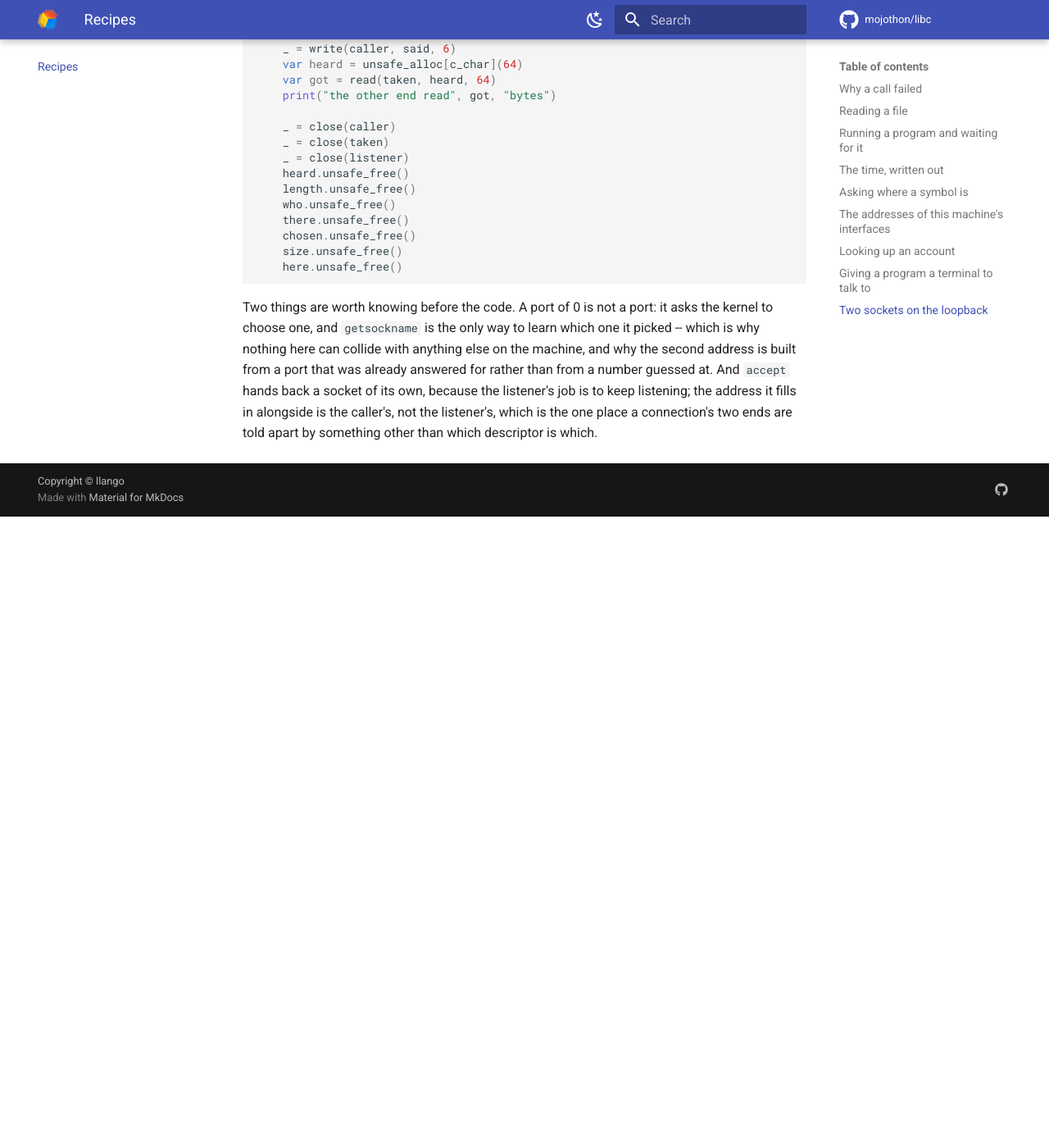
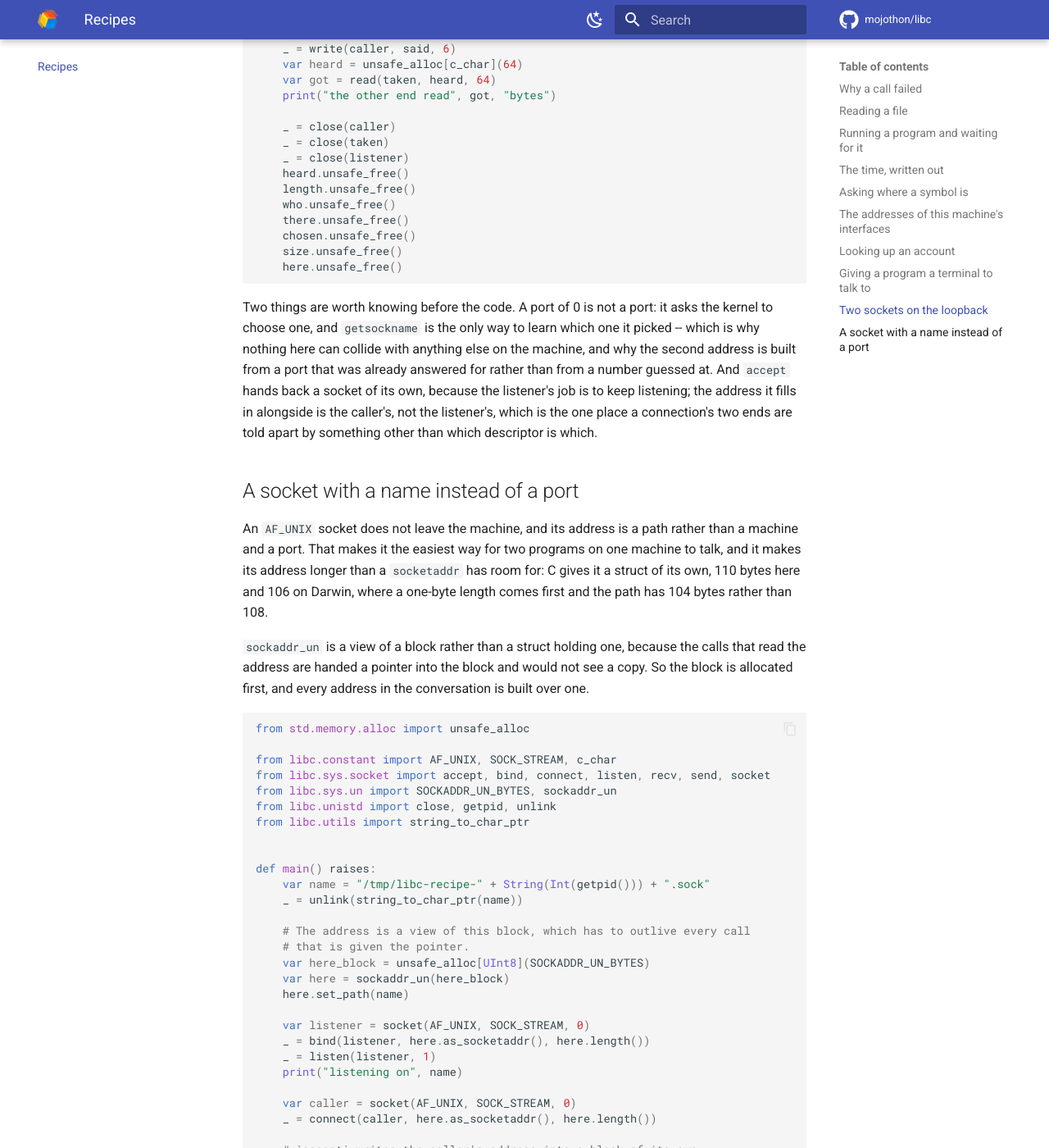
Before and after one commit to mojothon/libc, an MkDocs documentation site: the page built from docs/recipes.md, in a window 1280 px wide and 1400 px high, scrolled down 8090 px. Shown: the whole window at 82% size. Built offline with MkDocs 1.6.1 and Material for MkDocs 9.7.7, drawn with Linux system fonts in a browser that asks for light colours; comment, search, counter and statistics services are not loaded; before the commit the page ends 8720 px from its top, so only the background shows below that; some of the changed text lies outside the part shown.

Commit message:
feat: sys/un.h, an address that is a path
An AF_UNIX address was the one thing this package could not build at all.
socketaddr is sixteen bytes -- a family, a port and four bytes of address
-- and a path is longer than that, so C gives the family a struct of its
own: 110 bytes here, 106 on Darwin, where a one-byte sun_len comes first
and leaves 104 for the path. The path starts at offset 2 on both, because
Darwin's two leading bytes fill the pair glibc spends on a family alone,
the same coincidence sockaddr relies on; C's sizeof and offsetof are
asked about both.

The struct is a view of a caller's block rather than an owner of one. The
calls it is handed to read through a pointer to that block, so a copy
inside would be an address the kernel never sees -- and an owning struct
is not writable in this Mojo: the pointer it hands to bind is a borrow,
which the untracked c_ptr those bindings take does not accept.

Two bugs were found by running it rather than by reading it. A block that
is not zeroed leaves the second byte of glibc's two-byte family holding
whatever was there, and the kernel reads a family of 0x2001 and answers
EINVAL; the struct zeroes the whole block now, and the test asserts that
byte. And the first shape -- an owning struct whose moves did not
transfer the pointer -- freed its bytes on the way into a variable, so
the second bind was handed memory that had already been given back.

The test binds a name, connects to it, takes the connection, and binds the
same name again expecting EADDRINUSE: a struct that wrote the path
somewhere else would bind twice and answer zero twice.

````diff
--- a/docs/recipes.md
+++ b/docs/recipes.md
@@ -434,3 +434,80 @@ And `accept` hands back a socket of its own, because the listener's job
 is to keep listening; the address it fills in alongside is the caller's,
 not the listener's, which is the one place a connection's two ends are
 told apart by something other than which descriptor is which.
+
+## A socket with a name instead of a port
+
+An `AF_UNIX` socket does not leave the machine, and its address is a path
+rather than a machine and a port. That makes it the easiest way for two
+programs on one machine to talk, and it makes its address longer than a
+`socketaddr` has room for: C gives it a struct of its own, 110 bytes here
+and 106 on Darwin, where a one-byte length comes first and the path has
+104 bytes rather than 108.
+
+`sockaddr_un` is a view of a block rather than a struct holding one,
+because the calls that read the address are handed a pointer into the
+block and would not see a copy. So the block is allocated first, and every
+address in the conversation is built over one.
+
+```mojo
+from std.memory.alloc import unsafe_alloc
+
+from libc.constant import AF_UNIX, SOCK_STREAM, c_char
+from libc.sys.socket import accept, bind, connect, listen, recv, send, socket
+from libc.sys.un import SOCKADDR_UN_BYTES, sockaddr_un
+from libc.unistd import close, getpid, unlink
+from libc.utils import string_to_char_ptr
+
+
+def main() raises:
+    var name = "/tmp/libc-recipe-" + String(Int(getpid())) + ".sock"
+    _ = unlink(string_to_char_ptr(name))
+
+    # The address is a view of this block, which has to outlive every call
+    # that is given the pointer.
+    var here_block = unsafe_alloc[UInt8](SOCKADDR_UN_BYTES)
+    var here = sockaddr_un(here_block)
+    here.set_path(name)
+
+    var listener = socket(AF_UNIX, SOCK_STREAM, 0)
+    _ = bind(listener, here.as_socketaddr(), here.length())
+    _ = listen(listener, 1)
+    print("listening on", name)
+
+    var caller = socket(AF_UNIX, SOCK_STREAM, 0)
+    _ = connect(caller, here.as_socketaddr(), here.length())
+
+    # `accept` writes the caller's address into a block of its own.
+    var there_block = unsafe_alloc[UInt8](SOCKADDR_UN_BYTES)
+    var there = sockaddr_un(there_block)
+    var size = unsafe_alloc[UInt32](1)
+    size.unsafe_offset(0)[] = there.length()
+    var taken = accept(listener, there.as_socketaddr(), size)
+    print("the caller's name is", there.path().byte_length(), "bytes long")
+
+    var said = string_to_char_ptr("hello\n")
+    _ = send(caller, said, 6, 0)
+    var heard = unsafe_alloc[c_char](64)
+    var got = recv(taken, heard, 64, 0)
+    print("the other end read", got, "bytes")
+
+    _ = close(caller)
+    _ = close(taken)
+    _ = close(listener)
+    _ = unlink(string_to_char_ptr(name))
+    heard.unsafe_free()
+    size.unsafe_free()
+    there_block.unsafe_free()
+    here_block.unsafe_free()
+```
+
+Three things differ from a port and are worth having in mind. `bind`
+creates a file, and the file outlives the socket: closing everything does
+not take the name away, and the next `bind` to it is refused with
+`EADDRINUSE` until it is `unlink`ed -- which is why the name carries the
+process id here and why the last line is `unlink`. The address that
+`accept` fills in is the caller's, and a caller that never bound a name of
+its own has none, which is what the zero above is: the kernel is not
+refusing to answer, there being nothing to say. And the length handed to
+`bind` and `connect` is the whole struct, `length()`, the same number C
+passes as `sizeof(struct sockaddr_un)`.
````
Also changed, not shown: CHANGELOG.md (+13 -0 lines), docs/beyond-c.md (+2 -2 lines), docs/modules.md (+1 -0 lines), 6 other files.
